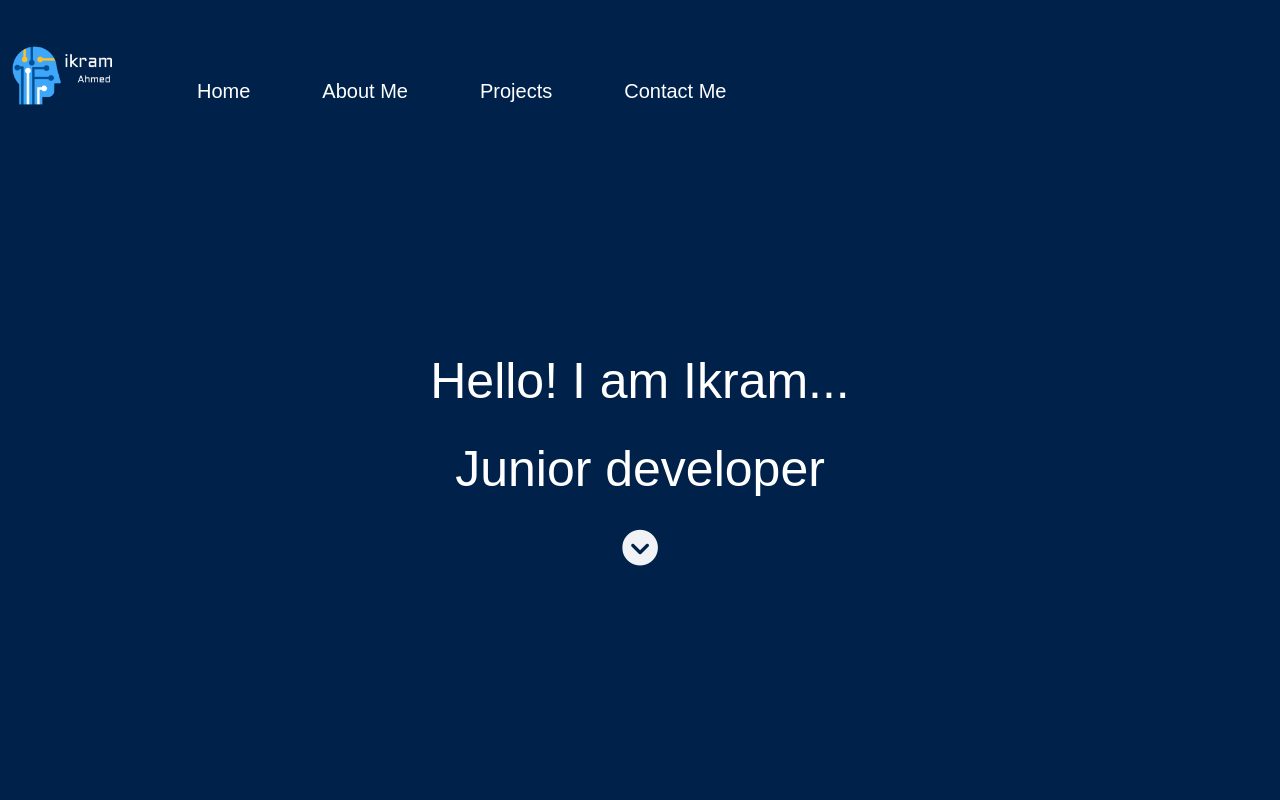
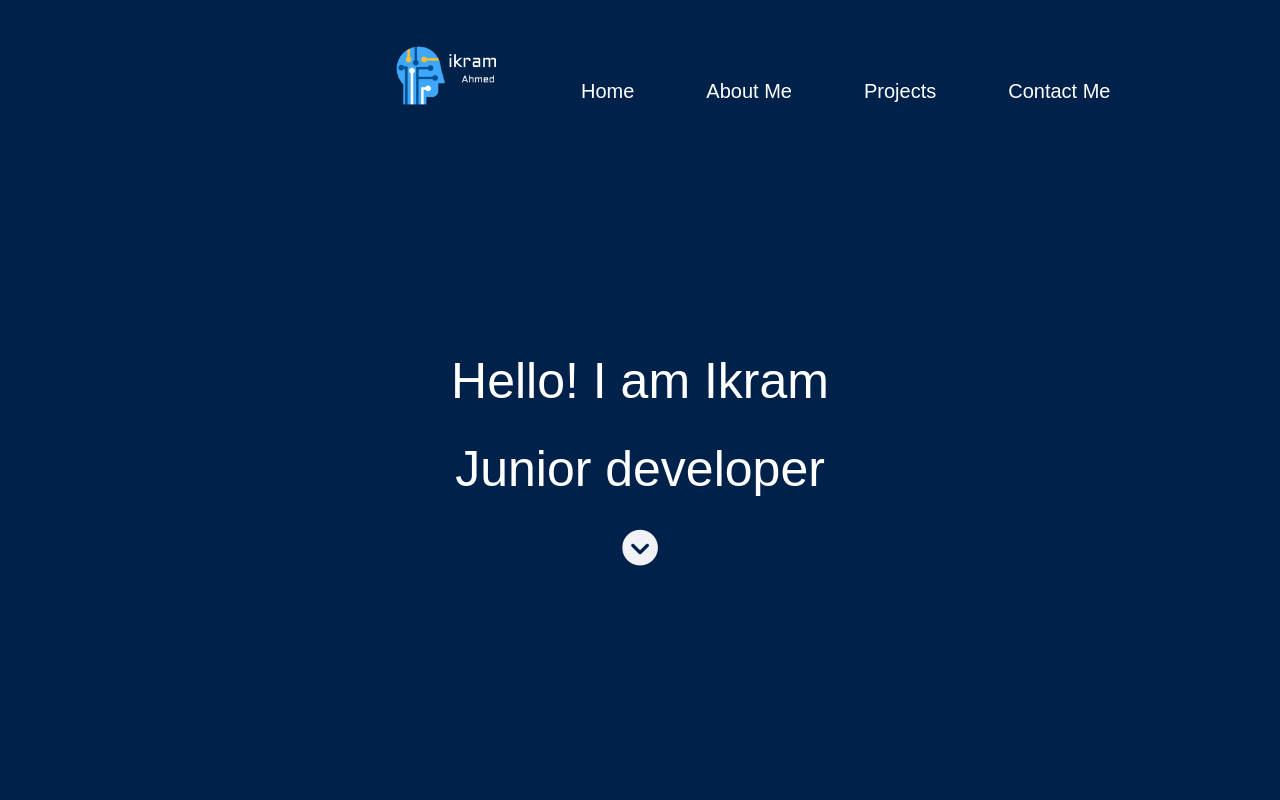
Before and after one commit to spunsosig/spunsosig.github.io, a website: page index.html in a window 1280 px wide. Shown: the top 800 px of the page. Drawn offline with nearby package versions, Linux system fonts and the light colour scheme.

Commit message:
centered nav

```diff
--- a/css/style.css
+++ b/css/style.css
@@ -17,6 +17,7 @@ body{
 
 .navbar-brand{
     padding-right: 20px;
+    padding-left: 30vw;
 }
 
 .center-page{
--- a/index.html
+++ b/index.html
@@ -62,8 +62,11 @@
       </div>
     </navbar>
 
-    <div class="center-page" style="padding-bottom: calc(100vh - 100vh / 2)">
-      <h1 data-aos="fade-up" data-aos-duration="1000">Hello! I am Ikram...</h1>
+    <div
+      class="center-page"
+      style="padding-bottom: calc(100vh - 100vh / 2); justify-content: center"
+    >
+      <h1 data-aos="fade-up" data-aos-duration="1000">Hello! I am Ikram</h1>
       <br /><br />
       <h2 data-aos="fade-right" data-aos-duration="1000" data-aos-delay="500">
         Junior developer
```
